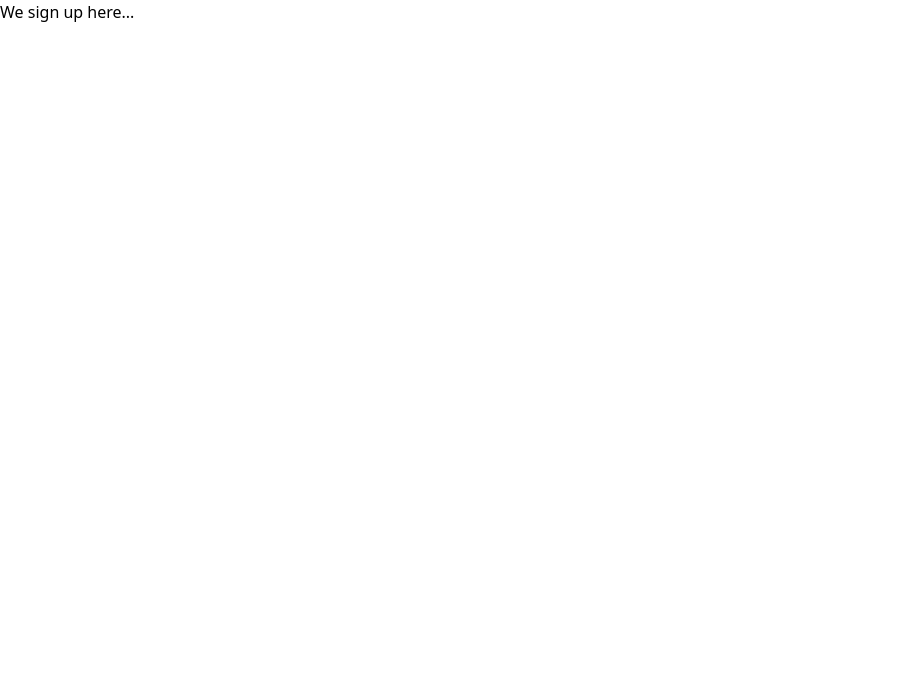
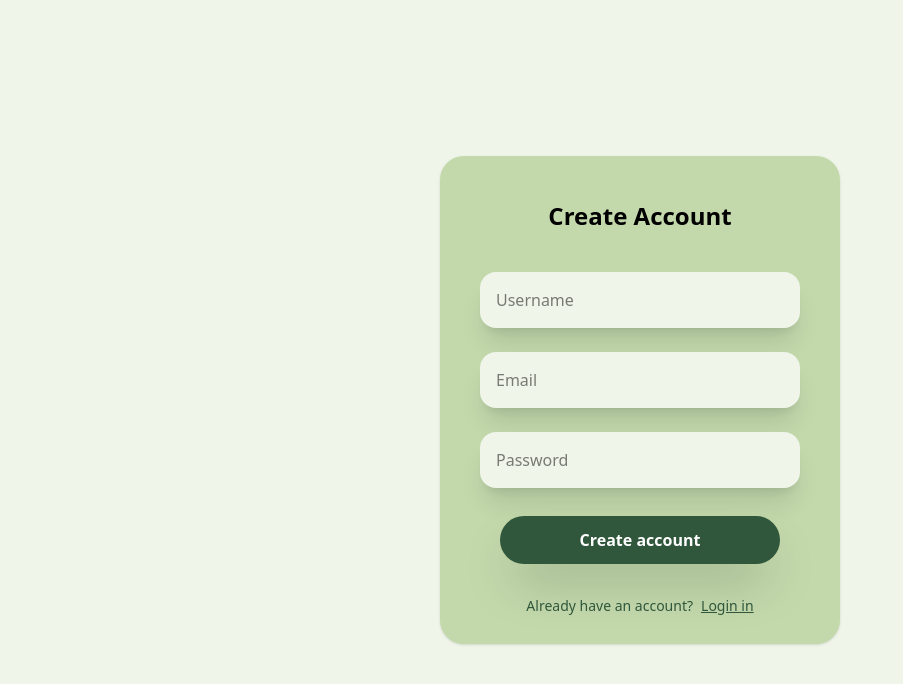
Before and after one commit to Lord-Abiolla/feed-jamii, a React (Vite) app: page /signup in a window 1280 px wide. Shown: the top 684 px of the page, without its empty margins (0-903 px from the left). Built offline with nearby package versions, Linux system fonts and the light colour scheme; a web font is replaced by a local one.

Commit message:
Implment the Sign Up interface

```diff
--- a/src/pages/auth/SignUp.jsx
+++ b/src/pages/auth/SignUp.jsx
@@ -1,7 +1,30 @@
+import { Link } from "react-router-dom";
+
 function SignUp() {
     return (
-        <div>
-            <h1>We sign up here...</h1>
+        <div className="grid bg-[#EFF5E9] h-screen place-items-center">
+            <div className="bg-[#C3D9AC] mx-auto w-l shadow rounded-3xl p-4 text-center">
+                <h1 className="font-bold text-2xl mb-4 mt-7">Create Account</h1>
+
+                <div className="flex flex-col items-center p-3">
+                    <input className="bg-[#EFF5E9] rounded-2xl w-80 p-4 m-3 shadow-xl outline-none" type="text" placeholder="Username" required />
+                    <input className="bg-[#EFF5E9] rounded-2xl w-80 p-4 m-3 shadow-xl outline-none" type="email" placeholder="Email" required />
+                    <input className="bg-[#EFF5E9] rounded-2xl w-80 p-4 m-3 shadow-xl outline-none" type="password" placeholder="Password" required />
+
+                    <button className="bg-[#30573B] rounded-4xl w-70 text-white font-bold p-3 mt-4 cursor-pointer shadow-2xl">
+                        Create account
+                    </button>
+
+                    <div className="text-[#30573B] text-sm mt-8 flex flex-row">
+                        <p className="me-2">
+                            Already have an account?
+                        </p>
+                        <Link className="underline" to={"/signin"}>
+                            Login in
+                        </Link>
+                    </div>
+                </div>
+            </div>
         </div>
     )
 }
```
